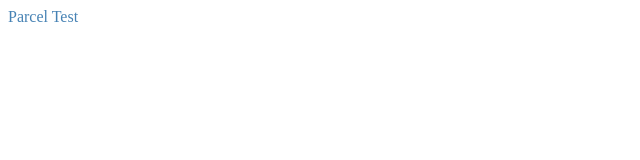
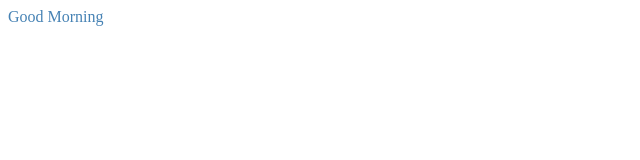
Before and after one commit to Myles-the-Coder/FilmFever-client, a React (Vite) app: page / in a window 1280 px wide. Shown: the top 160 px of the page, without its empty margins (0-640 px from the left). Built offline with nearby package versions, Linux system fonts and the light colour scheme.

Commit message:
Changed text in index.jsx

```diff
--- a/src/index.jsx
+++ b/src/index.jsx
@@ -6,7 +6,7 @@ class App extends React.Component {
 	render() {
 		return (
 			<div className='filmfever'>
-				<div>Parcel Test</div>
+				<div>Good Morning</div>
 			</div>
 		);
 	}
```
Also changed, not shown: 2 other files (tests, documents, lock files or other folders).
